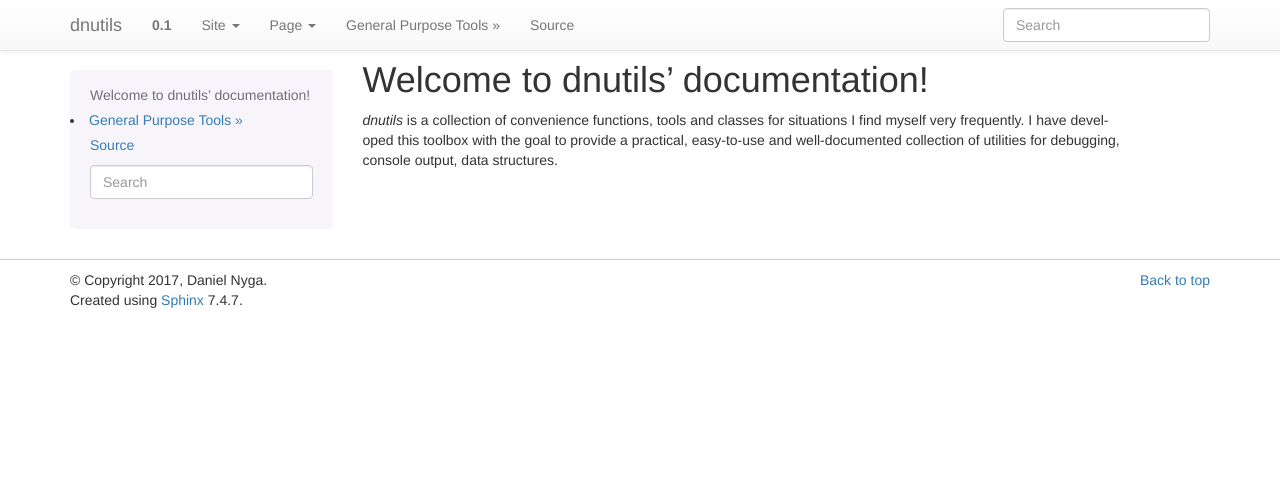
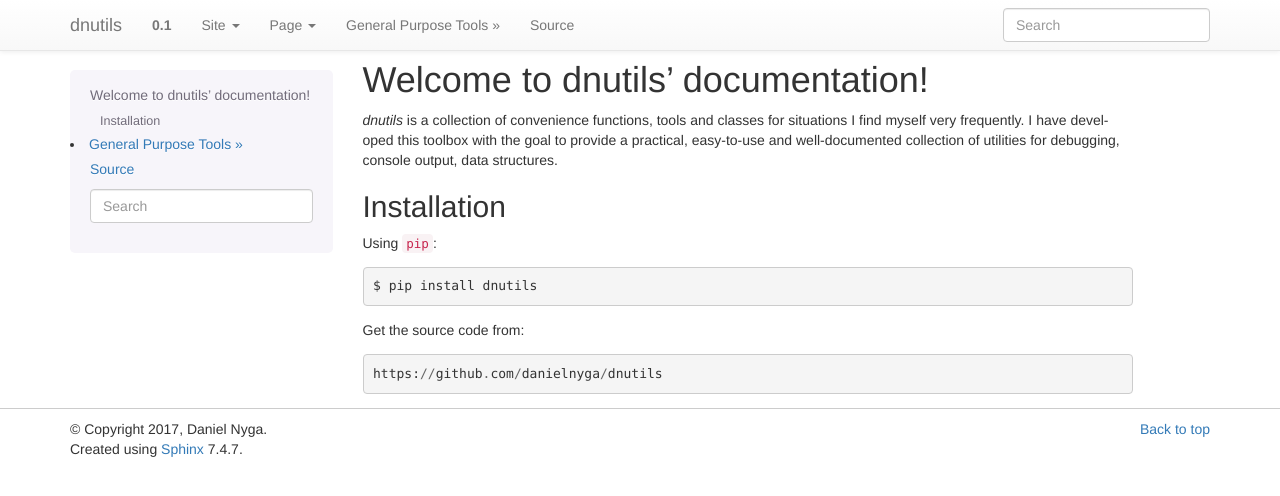
Before and after one commit to danielnyga/dnutils, a Sphinx documentation site: the page built from doc/source/index.rst, in a window 1280 px wide. Shown: the top 496 px of the page. Built offline with Sphinx 7.4.7, drawn with Linux system fonts in a browser that asks for light colours.

Commit message:
new version

```diff
--- a/doc/source/index.rst
+++ b/doc/source/index.rst
@@ -12,6 +12,18 @@ toolbox with the goal to provide a practical, easy-to-use and
 well-documented collection of utilities for debugging, console output,
 data structures.
 
+Installation
+~~~~~~~~~~~~
+
+Using ``pip``:
+
+.. code-block:: bash
+
+   $ pip install dnutils
+
+Get the source code from: ::
+
+   https://github.com/danielnyga/dnutils
 
 .. toctree::
    :hidden:
--- a/doc/source/signals.rst
+++ b/doc/source/signals.rst
@@ -17,7 +17,7 @@ a particular signal is sent to the main thread, just call :func:`dnutils.signals
    def goodbye(*_):
        print('bye')
 
-    signals.add_handler(signals.SIGINT, goodbye)
+   signals.add_handler(signals.SIGINT, goodbye)
 
 will call ``goodbye`` when the main thread receives a ``SIGINT``. As
 opposed to the regular ``signal`` module, with ``dnutils`` one can
```
Also changed, not shown: setup.py (+6 -1 lines).
